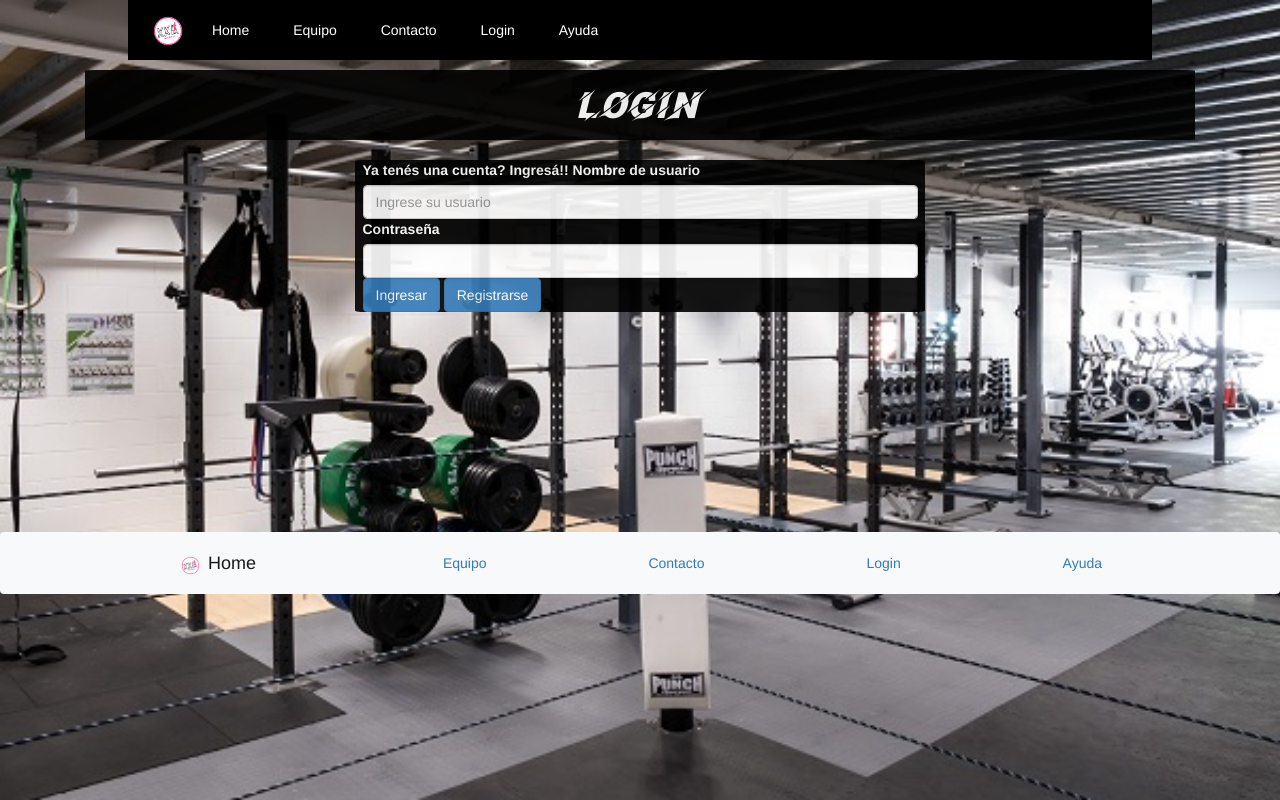
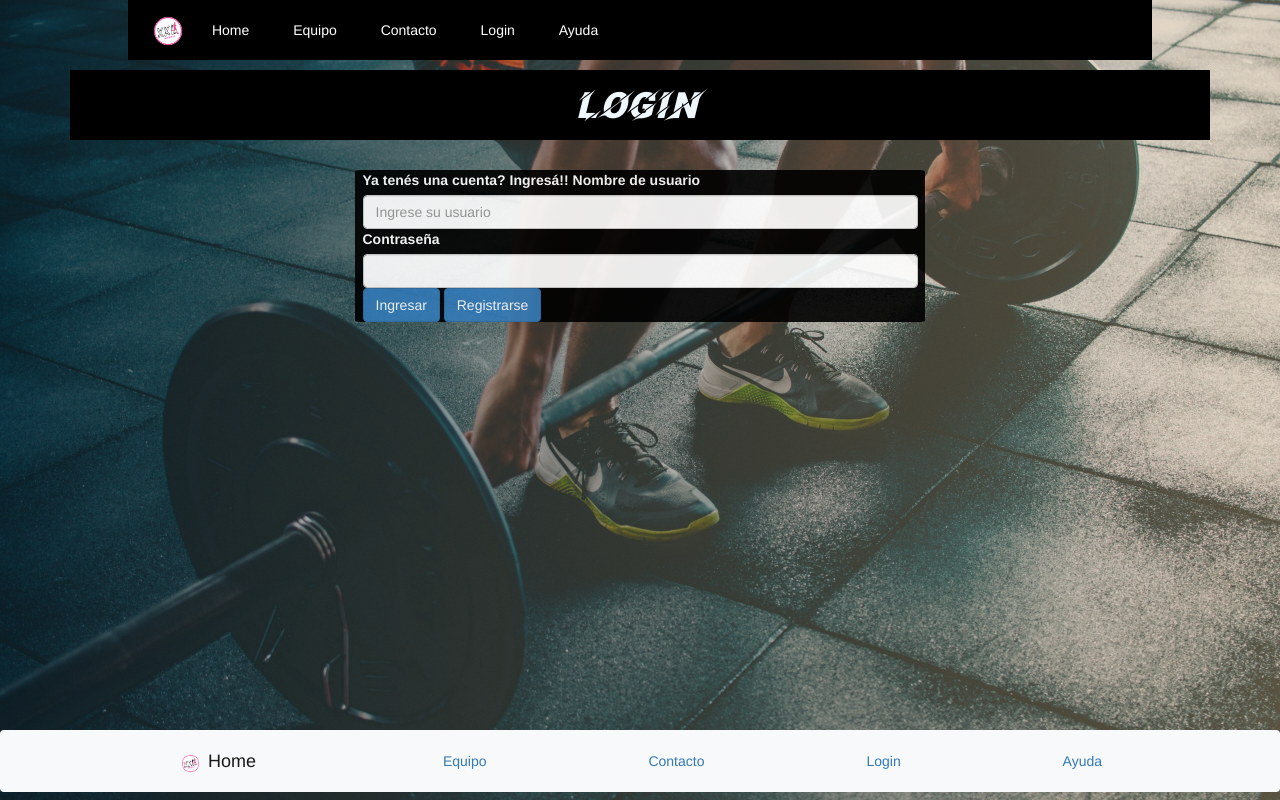
Before and after one commit to PPROF2-2022ProgWeb/g24-aula2-gimnasio-g24, a PHP site: page /form_ingreso.html in a window 1280 px wide. Run offline with PHP 8.4, Linux system fonts and the light colour scheme; some libraries are stand-ins or nearby versions.

Commit message:
cambios realizados

```diff
--- a/css/estiloHome.css
+++ b/css/estiloHome.css
@@ -127,20 +127,23 @@ table {
     margin: 1%;
 }
 
+
+/*
 .estiloFooter {
     width: 100%;
     position: absolute;
     bottom: 0;
-}
+}*/
 
-.estiloFooter nav {
+.quitarMargenInferior {
     margin-bottom: 0;
 }
 
-.estiloBody {
+#estiloBody {
     background: linear-gradient(to right, rgb(16 38 54 / 46%), rgb(209 170 124 / 40%)), url(../img/gim2.jpg);
     background-size: cover;
     background-position: top;
+    background-attachment: fixed;
 }
 
 @font-face {
@@ -151,3 +154,16 @@ table {
 h1 {
     font-family: Facon;
 }
+
+section#cuerpoPagina {
+    min-height: calc(90vh - 60px);
+}
+
+div.encabezado {
+    text-align: center;
+    background-color: black;
+}
+
+div.encabezado h1 {
+    color: aliceblue;
+}
--- a/form_ingreso.html
+++ b/form_ingreso.html
@@ -7,30 +7,24 @@
   <head>
     <title>Formulario Ingreso</title>
 
+    <link rel="stylesheet" href="dir/css/bootstrap.min.css">
 
-
-    <link rel="stylesheet" href="../dir/css/bootstrap.min.css">
-    <script src="../dir/js/bootstrap.min.js" ></script>
 
     <!-- Compiled and minified Bootstrap CSS -->
     <link href="https://cdn.jsdelivr.net/npm/bootstrap@5.1.3/dist/css/bootstrap.min.css" rel="stylesheet" integrity="sha384-1BmE4kWBq78iYhFldvKuhfTAU6auU8tT94WrHftjDbrCEXSU1oBoqyl2QvZ6jIW3" crossorigin="anonymous">
     <link rel="stylesheet" href="https://maxcdn.bootstrapcdn.com/bootstrap/3.3.7/css/bootstrap.min.css" >
-    <!-- Minified JS library -->
-    <script src="https://ajax.googleapis.com/ajax/libs/jquery/3.2.1/jquery.min.js"></script>
-    <!-- Compiled and minified Bootstrap JavaScript -->
-    <script src="https://maxcdn.bootstrapcdn.com/bootstrap/3.3.7/js/bootstrap.min.js" ></script>
+
     <link rel="stylesheet" href="css/estiloHome.css">
     <link rel="preconnect" href="https://fonts.googleapis.com">
     <link rel="preconnect" href="https://fonts.gstatic.com" crossorigin>
     <link href="https://fonts.googleapis.com/css2?family=Kanit:wght@100&display=swap" rel="stylesheet">
-    <script type="text/javascript" src="js/Archivo.js"></script>
 
     <meta charset="utf-8">
 
     <link href="img/LogoSF.png" rel="icon" type="image/png">
   </head>
 
-<body>
+  <body id='estiloBody'>
 
   <header class="menu">
     <nav>
@@ -44,28 +38,21 @@
       </ul>
     </nav>
   </header>
-
+  <section id='cuerpoPagina'>
     <section>
-    <div class="container ">
-      <div class="col CentroHome" >
-        <p></p>
+      <div class="container encabezado">
+        <!--<div class="col CentroHome" >-->
           <h1>login</h1>
-      <p></p>
-      </div>
+        <!--</div>-->
       </div>
     </section>
-  <br>
 
     <!--form loguin-->
-<section>
+    <section class='mt-5'><!--margin top 5 clase bootstrap-->
       <div class="container">
         <div class="row justify-content-md-center">
 
           <div class="col-6 EstiloFormIngreso">
-
-
-
-
 
             <form method="post" action="http://planidear.com.ar/a5-g6-gimnasio/LisUsuarios.php" name="form1">
 
@@ -74,36 +61,18 @@
               <input class="form-control" type="text" name="txtUsuario" id="txtUsuario" placeholder="Ingrese su usuario" >
               <label form="clave">Contraseña</label>
               <input class="form-control" type="password" name="txtClave"  id="txtClave" >
-
               <button class="btn btn-primary" type="submit" name="login">Ingresar</button>
-
-
-
               <a class="btn btn-primary" href="form_registro.html" role="button">Registrarse</a>
             </form>
-
-
 
           </div>
         </div>
       </div>
     </section>
-<br>
-<br>
-<br>
-<br>
-<br>
-<br>
-<br>
-<br>
-<br>
-<br>
-<br>
-
+  </section>
   <footer>
-    <nav class="navbar navbar-light bg-light">
+    <nav class="navbar navbar-light bg-light quitarMargenInferior">
       <div class="container-fluid">
-
         <a class="navbar-brand" href="#">
           <img src="img/LogoSF.png" alt="" width="25" height="25" class="d-inline-block align-text-top" href="index.html">
           Home
@@ -115,6 +84,11 @@
       </div>
     </nav>
   </footer>
-
+    <!-- Minified JS library -->
+    <script src="https://ajax.googleapis.com/ajax/libs/jquery/3.2.1/jquery.min.js"></script>
+    <!-- Compiled and minified Bootstrap JavaScript -->
+    <script src="https://maxcdn.bootstrapcdn.com/bootstrap/3.3.7/js/bootstrap.min.js" ></script>
+    <script src="dir/js/bootstrap.min.js" ></script>
+    <script type="text/javascript" src="js/Archivo.js"></script>
 </body>
 </html>
```
Also changed, not shown: contacto.html (+11 -14 lines), help.html (+2 -6 lines), index.html (+13 -20 lines), sobre_nosotros.html (+19 -25 lines). Lines whose indentation alone changed are shown as unchanged.
